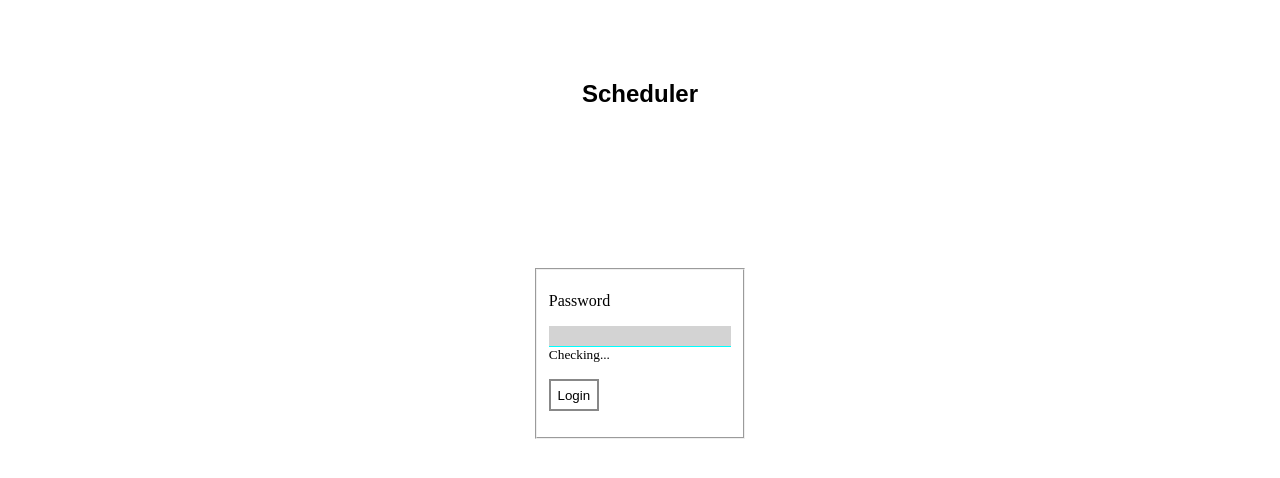
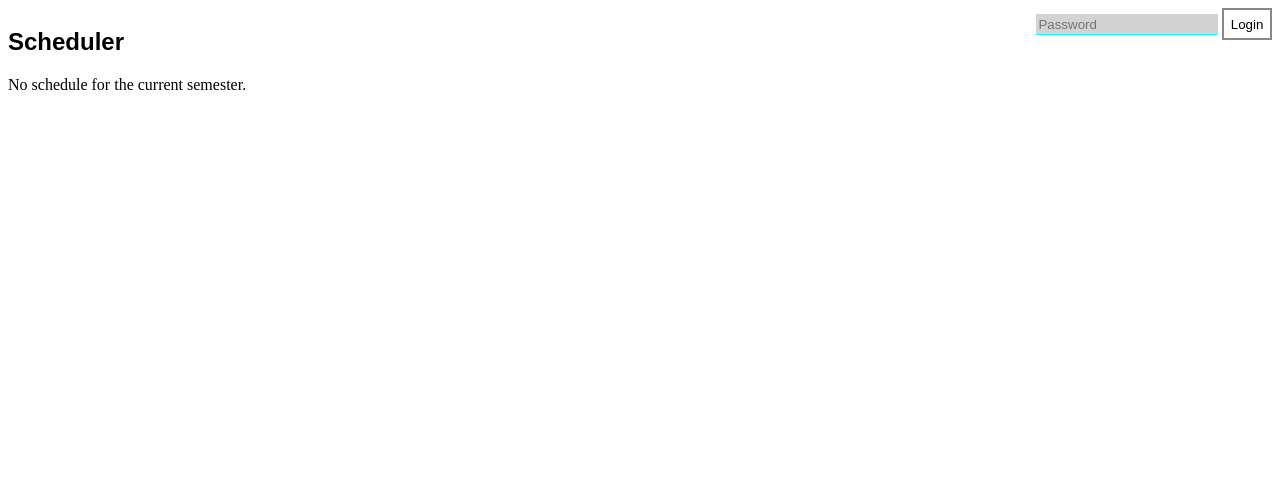
Before and after one commit to K1DV5/schedule, a Svelte app: page / in a window 1280 px wide. Both pictures are taken after a click on the button "Login". Shown: the top 478 px of the page. Built offline with nearby package versions, Linux system fonts and the light colour scheme; no server answers.

Commit message:
show current existing schedule on home

```diff
--- a/public/index.html
+++ b/public/index.html
@@ -2,9 +2,10 @@
     <head>
         <title>Schedule</title>
         <!-- <link rel="stylesheet" href="global.css"/> -->
-        <link rel="stylesheet" href="build/bundle.css"/>
+        <link rel="stylesheet" href="css/bundle.css"/>
     </head>
     <body>
-        <script src="build/bundle.js"></script>
+        <!-- <script src="js/scheduler.js"></script> -->
+        <script src="js/bundle.js"></script>
     </body>
 </html>
--- a/rollup.config.js
+++ b/rollup.config.js
@@ -12,7 +12,7 @@ export default {
 		sourcemap: !production,
 		format: 'iife',
 		name: 'app',
-		file: 'public/build/bundle.js'
+		file: 'public/js/bundle.js'
 	},
 	plugins: [
 		svelte({
@@ -21,7 +21,7 @@ export default {
 			// we'll extract any component CSS out into
 			// a separate file - better for performance
 			css: css => {
-				css.write('public/build/bundle.css');
+				css.write('public/css/bundle.css');
 			}
 		}),
 
--- a/src/App.svelte
+++ b/src/App.svelte
@@ -3,8 +3,10 @@
     import Login, {logOut} from './Login.svelte'
     import Browse from './Browse.svelte'
     import Config from './Config.svelte'
+    import Table from './Table.svelte'
 
     let loggedIn = false
+    let showPwInput = false  // for home page, before logging in
     let page = 'browse'
 
     function onIn() {
@@ -14,6 +16,14 @@
 
     function onOut() {
         loggedIn = false
+    }
+
+    async function showCurrent() {
+        let now = new Date()
+        let semester = now.getMonth() > 7 ? '1' : '2'
+        let year = now.getFullYear() - (semester == '1' ? 0 : 1)
+        let res = await (await fetch('/get', {method: 'post', credentials: 'include', headers: {year, semester}})).json()
+        return {year, semester, ...res, message: ''}
     }
 
 </script>
@@ -26,7 +36,15 @@
         <button on:click={() => page = 'config'}>Configure</button>
         <button on:click={logOut(onOut)}>Log out</button>
     {:else}
-        <h1 class="splash">Scheduler</h1>
+        <div id="home-nav">
+            <h1>Scheduler</h1>
+            <div>
+                <button style="display: {showPwInput ? 'none' : 'block'}" on:click={() => showPwInput = true}>Login</button>
+                <div style="display: {showPwInput ? 'block' : 'none'}">
+                    <Login onIn={onIn}/>
+                </div>
+            </div>
+        </div>
     {/if}
 </nav>
 {#if loggedIn}
@@ -38,18 +56,30 @@
         <Browse />
     {/if}
 {:else}
-    <Login onIn={onIn}/>
+    {#await showCurrent()}
+        loading
+    {:then schedule}
+        <h3 class="noprint">Schedule for year {schedule.year}/{schedule.year + 1} semester {schedule.semester}</h3>
+        <small class="noprint">Updated {Date(schedule.updated * 1000)}</small>
+        <br/>
+
+        <Table data={schedule} />
+    {:catch}
+        <div>
+            No schedule for the current semester.
+        </div>
+    {/await}
 {/if}
 
 <style>
     :global(h1, h3) {
         font-family: sans-serif
     }
-    .splash {
-        width: fit-content;
-        margin-left: auto;
-        margin-right: auto;
-        margin-top: 10vh
+
+    #home-nav {
+        display: flex;
+        justify-content: space-between;
+        align-items: start;
     }
 
     :global(button) {
--- a/src/Login.svelte
+++ b/src/Login.svelte
@@ -1,7 +1,7 @@
 <script context="module">
 
+    /* let authServer = 'http://localhost/auth' */
     let authServer = '/auth'
-    /* let authServer = '/auth' */
 
     export function logOut(onOut) {
         return function() {
@@ -37,31 +37,23 @@
 
 </script>
 
-<form on:submit={login}>
-    <fieldset>
-        <p>Password</p>
-        <input type="password" bind:value={password}>
-        {#if check == 'ing'}
-            <small>Checking...</small>
-        {:else if !check}
-            <small class="error">Incorrect password</small>
-        {/if}
-        <p><button on:click={login}>Login</button></p>
-    </fieldset>
+<form on:submit={login} style="display: inline">
+    <input type="password" placeholder="Password" bind:value={password}>
+    <button on:click={login}>Login</button>
+    <br>
+    {#if check == 'ing'}
+        <small>Checking...</small>
+    {:else if !check}
+        <small class="error">Incorrect password</small>
+    {/if}
 </form>
 
 <style>
-    form {
-        width: fit-content;
-        margin: auto;
-        margin-top: 20vh;
+    .pw {
+        display: inline-block
     }
 
     .error {
         color: red
     }
-
-    small {
-        display: block
-    }
 </style>
```
Also changed, not shown: 2 other files (tests, documents, lock files or other folders).
